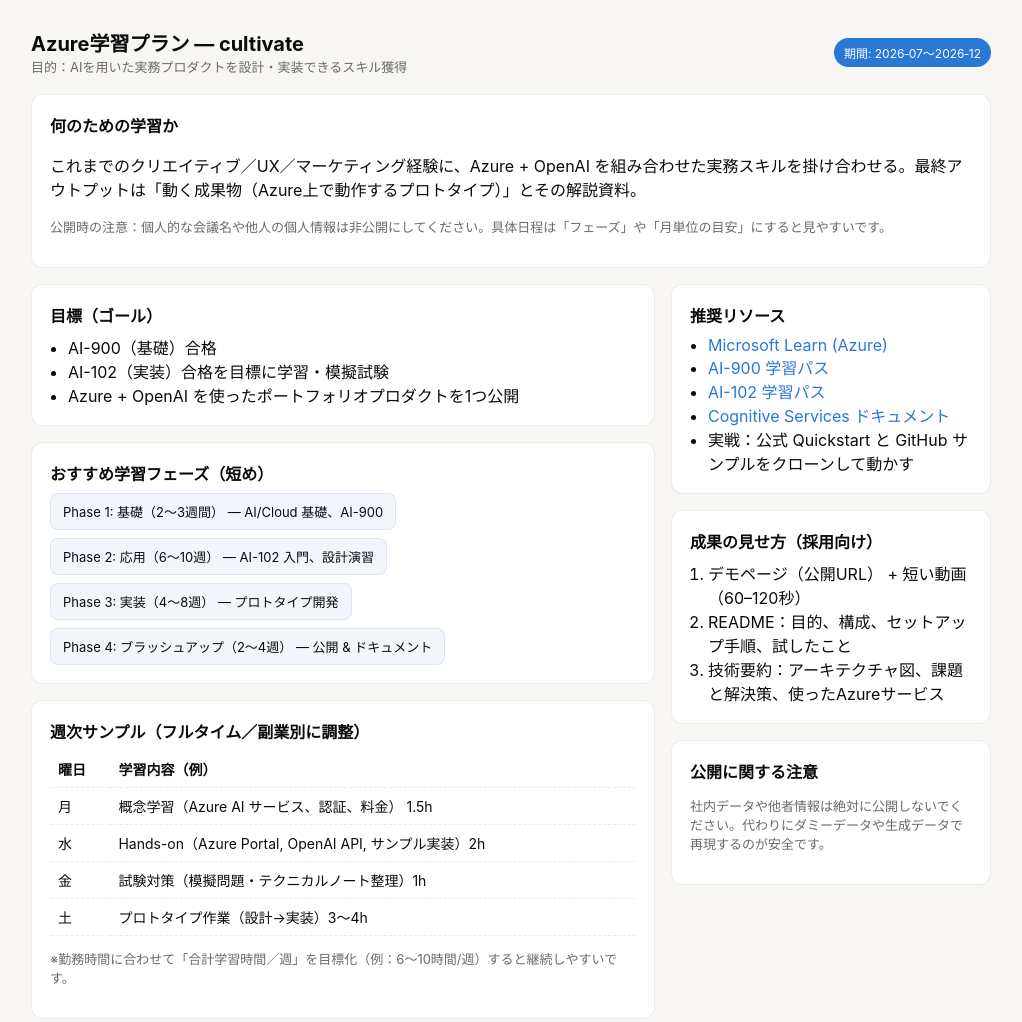
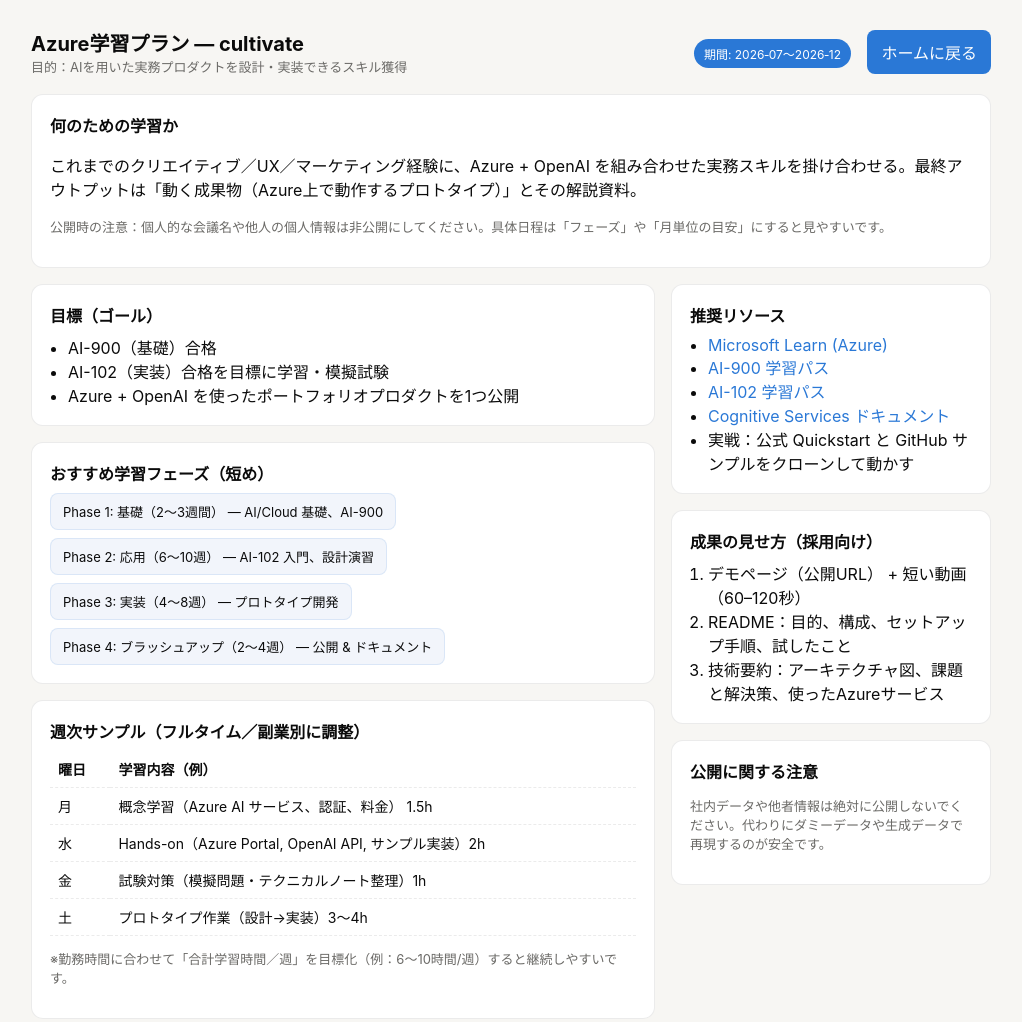
Before and after one commit to uconiccon/cultivate, a plain HTML site: page azure.html in a window 1280 px wide. Shown: the top 1022 px of the page, without its empty margins (129-1151 px from the left). Drawn offline with Linux system fonts and the light colour scheme.

Commit message:
Update azure.html

```diff
--- a/azure.html
+++ b/azure.html
@@ -52,6 +52,7 @@
     </div>
     <div style="margin-left:auto">
       <span class="badge">期間: 2026‑07〜2026‑12</span>
+<a class="cta" href="index.html" style="margin-left:12px;background:#2a78d6">ホームに戻る</a>
     </div>
   </div>
 
```
